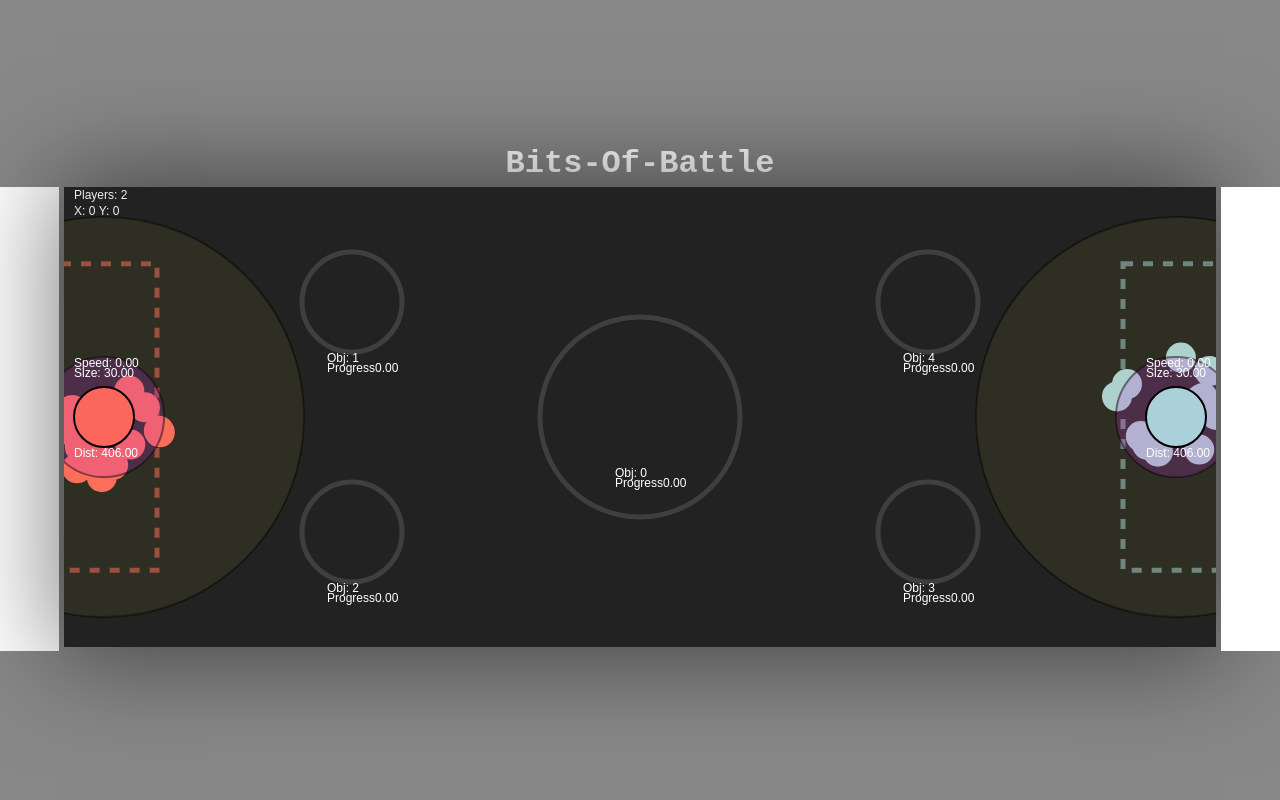
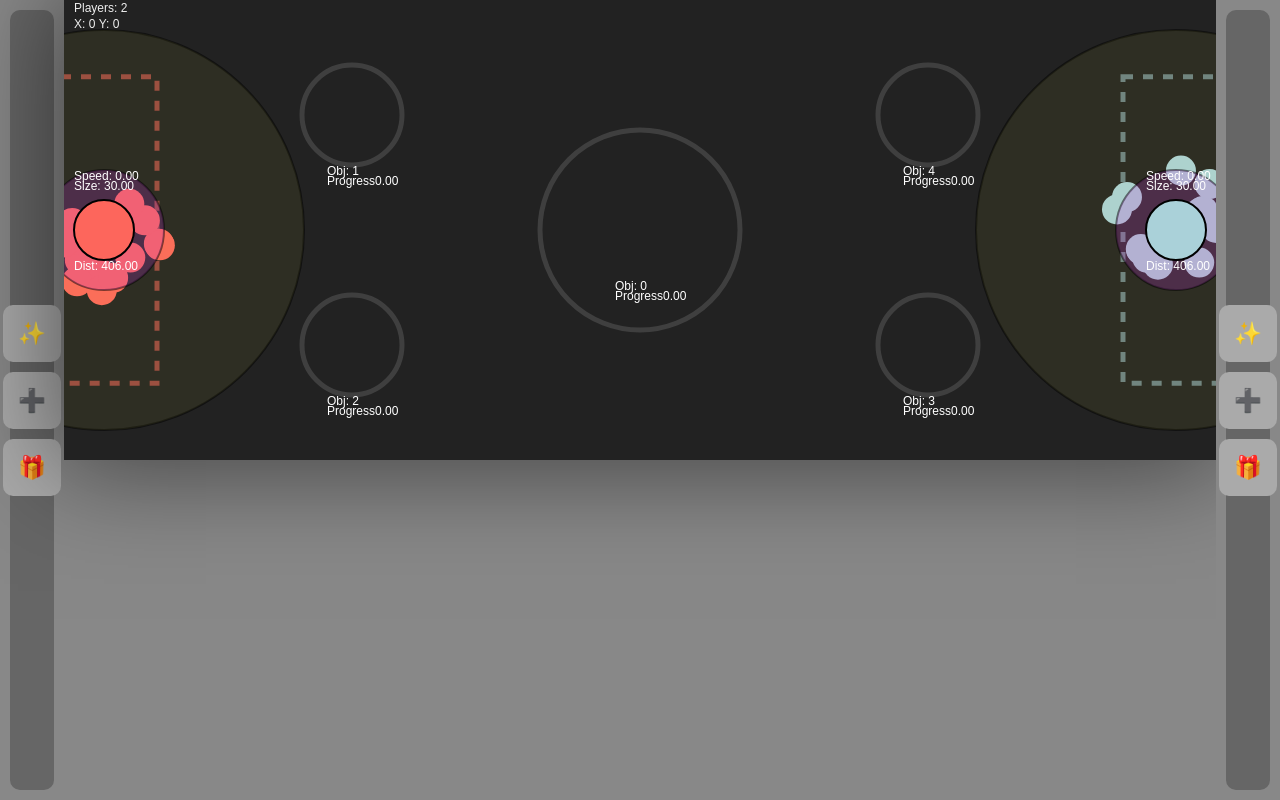
Before and after one commit to PortiESP/bits-of-battle, a React (Vite) app: page / in a window 1280 px wide. Built offline with nearby package versions, Linux system fonts and the light colour scheme.

Commit message:
Refactor asides and added sass dep

```diff
--- a/package.json
+++ b/package.json
@@ -17,6 +17,7 @@
         "eslint-plugin-react": "^7.34.1",
         "eslint-plugin-react-hooks": "^4.6.0",
         "eslint-plugin-react-refresh": "^0.4.6",
+        "sass": "^1.75.0",
         "vite": "^5.2.0"
     }
 }
--- a/src/App.css
+++ b/src/App.css
@@ -1,24 +1,20 @@
 .app {
-    display: grid;
-    grid-template-rows: auto auto auto; /* Define three rows */
-    grid-template-columns: auto auto auto auto auto; /* Define five columns */
-    gap: 5px; /* Add some gap between grid items */
+    position: relative;
+    display: flex;
+    /* gap: 5px; Add some gap between grid items */
+
+    width: 100vw;
+    height: 100vh;
 }
 
 .header {
     grid-column: 1 / span 5; /* Span across all five columns */
-    color: #FFF;
-    font-family: 'Courier New', Courier, monospace;
+    color: #fff;
+    font-family: "Courier New", Courier, monospace;
     margin: auto;
 }
-
 .game {
-    grid-column: 2 / span 3; /* Span across three columns starting from the second column */
-}
-
-.aside {
-    padding: 0 2em;
-    background-color: #FFF;
+    width: 90%;
 }
 
 canvas {
--- a/src/App.jsx
+++ b/src/App.jsx
@@ -1,19 +1,17 @@
-import "./App.css";
-import Game from "./components/Game.jsx";
+import "./App.css"
+import Canvas from "./components/Canvas.jsx"
+import PlayerSideMenu from "./components/PlayerSideMenu.jsx"
 
 const App = () => {
     return (
         <div className="app">
-            <div className="header">
-                <h1>Bits-Of-Battle</h1>
+            <PlayerSideMenu teamId={0} />
+            <div className="game">
+                <Canvas />
             </div>
-            <div className="aside"></div>
-            <div className="game">
-                <Game />
-            </div>
-            <div className="aside"></div>
+            <PlayerSideMenu teamId={1} />
         </div>
-    );
-};
+    )
+}
 
-export default App;
+export default App
--- /dev/null
+++ b/src/components/PlayerSideMenu.jsx
@@ -0,0 +1,14 @@
+import scss from "../styles/PlayerSideMenu.module.scss"
+import PlayerSideMenuButton from "./PlayerSideMenuButton.jsx"
+
+export default function PlayerSideMenu(props) {
+    return (
+        <div className={scss.wrapper}>
+            <aside>
+                <PlayerSideMenuButton value="✨" teamId={props.teamId} powerUp="spark" />
+                <PlayerSideMenuButton value="➕" teamId={props.teamId} powerUp="add" />
+                <PlayerSideMenuButton value="🎁" teamId={props.teamId} powerUp="present" />
+            </aside>
+        </div>
+    )
+}
--- /dev/null
+++ b/src/components/PlayerSideMenuButton.jsx
@@ -0,0 +1,14 @@
+import { useCallback, useEffect } from "react"
+import scss from "../styles/PlayerSideMenuButton.module.scss"
+
+export default function PlayerSideMenuButton(props) {
+    const handleClick = useCallback(() => {
+        window.game.handlePowerUpEvent(window.teams[props.teamId], props.powerUp)
+    }, [])
+
+    return (
+        <button className={scss.button} onClick={handleClick}>
+            {props.value}
+        </button>
+    )
+}
--- a/src/index.css
+++ b/src/index.css
@@ -11,4 +11,6 @@
     min-width: 100vw;
     min-height: 100vh;
     background-color: #888;
+
+    overflow: hidden;
 }
--- /dev/null
+++ b/src/styles/PlayerSideMenu.module.scss
@@ -0,0 +1,23 @@
+.wrapper {
+    display: flex;
+    flex-direction: column;
+    align-items: center;
+
+    background: #888;
+    width: 5%;
+
+    padding: 10px;
+
+    & aside {
+        display: flex;
+        flex-direction: column;
+        align-items: center;
+        justify-content: center;
+        gap: 10px;
+        height: 100%;
+        width: 100%;
+
+        background: #666;
+        border-radius: 10px;
+    }
+}
--- /dev/null
+++ b/src/styles/PlayerSideMenuButton.module.scss
@@ -0,0 +1,11 @@
+.button {
+    padding: 15px;
+    font-size: 1.4em;
+    border: none;
+    border-radius: 10px;
+    background: #aaa;
+
+    &:hover {
+        filter: brightness(1.2);
+    }
+}
```
Also changed, not shown: src/components/Canvas.jsx (renamed from src/components/Game.jsx).
